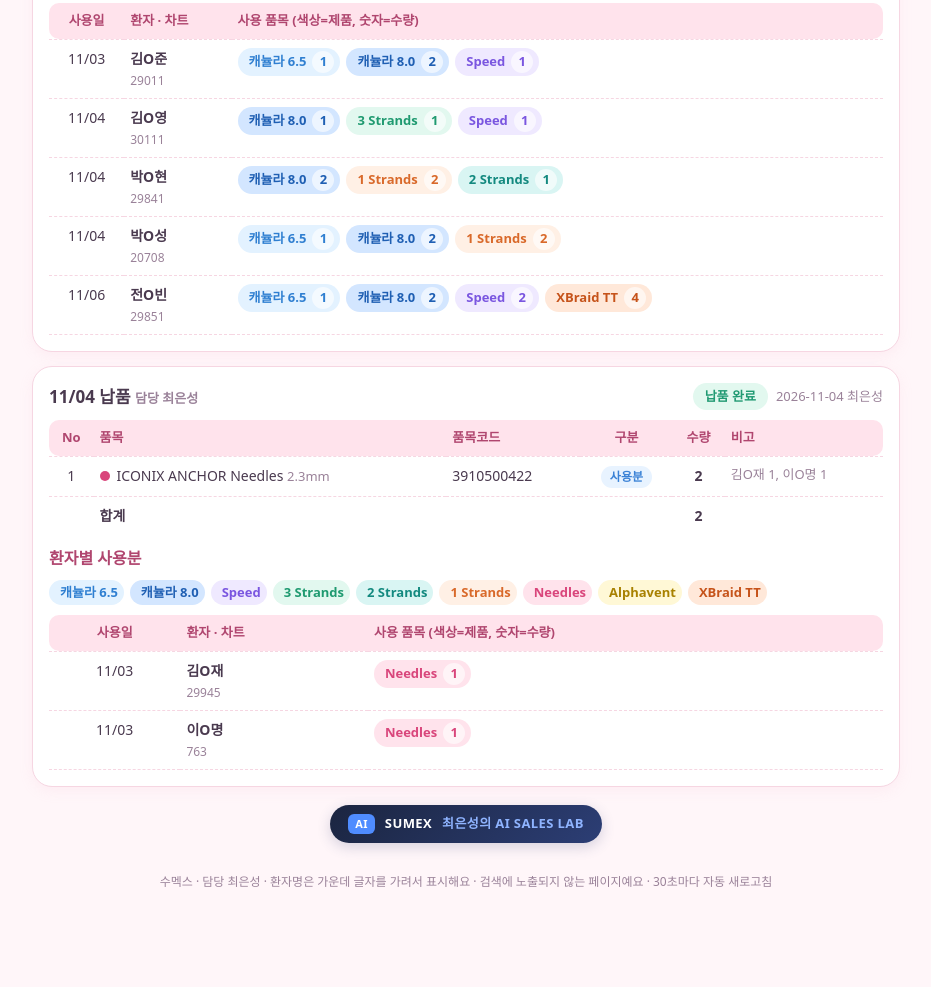
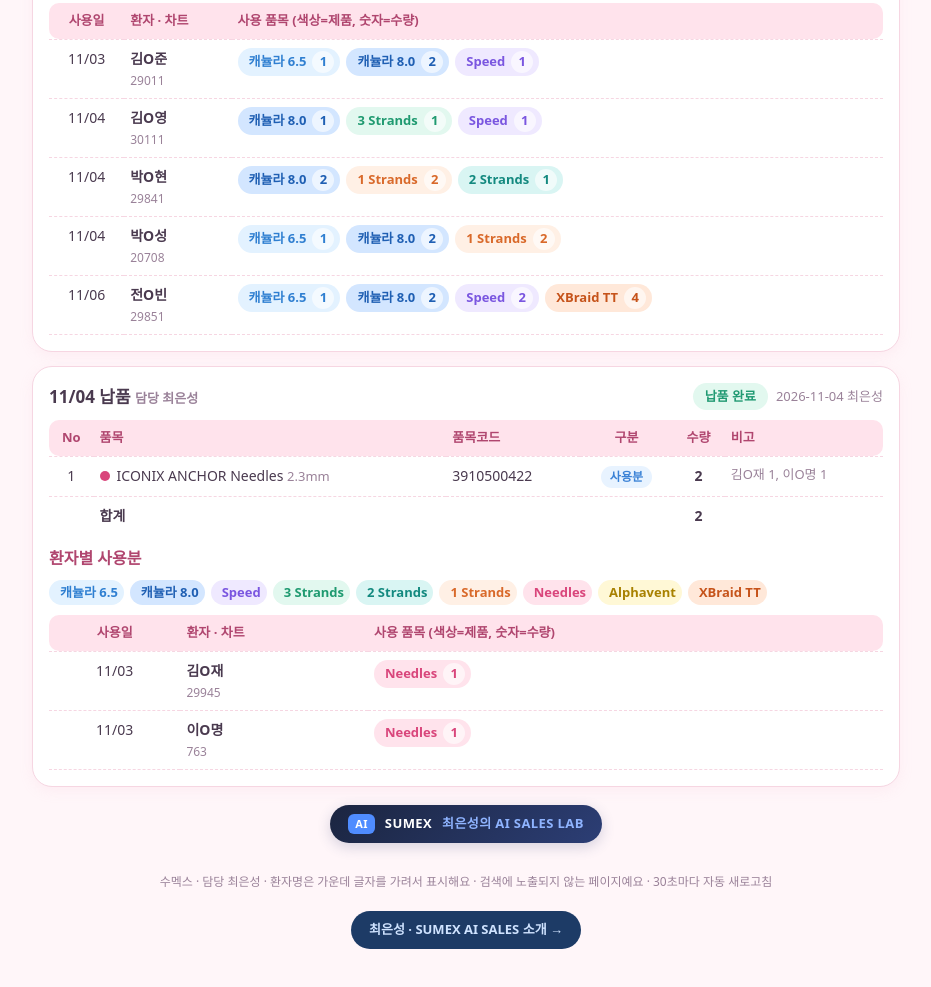
Before and after one commit to CESCEO/lion-sumex, a plain HTML site: page index.html in a window 1280 px wide. Shown: the part 2202-3189 px from the top of the page, without its empty margins (174-1105 px from the left). Before the commit the page ends 3133 px from the top, so only its background shows below. Drawn offline with Linux system fonts and the light colour scheme; no server answers.

Commit message:
Add files via upload

```diff
--- a/index.html
+++ b/index.html
@@ -135,6 +135,7 @@
   <div class="lab noprint"><span><i>AI</i> SUMEX <b>최은성의 AI SALES LAB</b></span></div>
 
   <div class="foot">수멕스 · 담당 최은성 · 환자명은 가운데 글자를 가려서 표시해요 · 검색에 노출되지 않는 페이지예요 · 30초마다 자동 새로고침</div>
+  <div style="text-align:center;margin:6px 0 30px"><a href="https://cesceo.github.io/sumex-ai-intro/" style="display:inline-block;margin-top:14px;padding:9px 18px;border-radius:999px;background:#1d3b66;color:#cfe3ff;font-weight:800;font-size:13px;text-decoration:none">최은성 · SUMEX AI SALES 소개 →</a></div>
 </div>
 <script>
   var V = Date.now();
```
